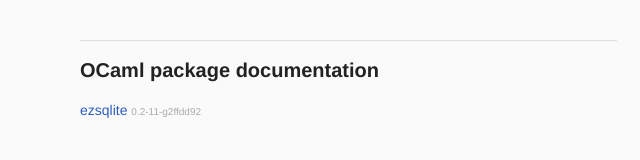
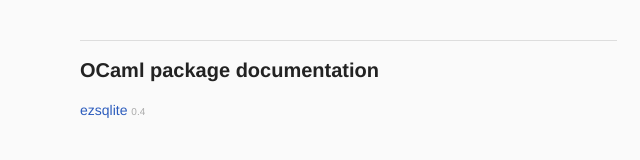
Before and after one commit to zshipko/ocaml-ezsqlite, a plain HTML site: page doc/index.html in a window 1280 px wide. Shown: the full height of the page, 0-640 px from the left. Drawn offline with Linux system fonts and the light colour scheme.

Commit message:
Update ezsqlite doc to 0.4.

```diff
--- a/doc/index.html
+++ b/doc/index.html
@@ -10,7 +10,7 @@
     <div class="by-name">
     <h2>OCaml package documentation</h2>
     <ol>
-    <li><a href="ezsqlite/index.html">ezsqlite</a> <span class="version">0.2-11-g2ffdd92</span></li>
+    <li><a href="ezsqlite/index.html">ezsqlite</a> <span class="version">0.4</span></li>
     </ol>
     </div>
   </body>
```
